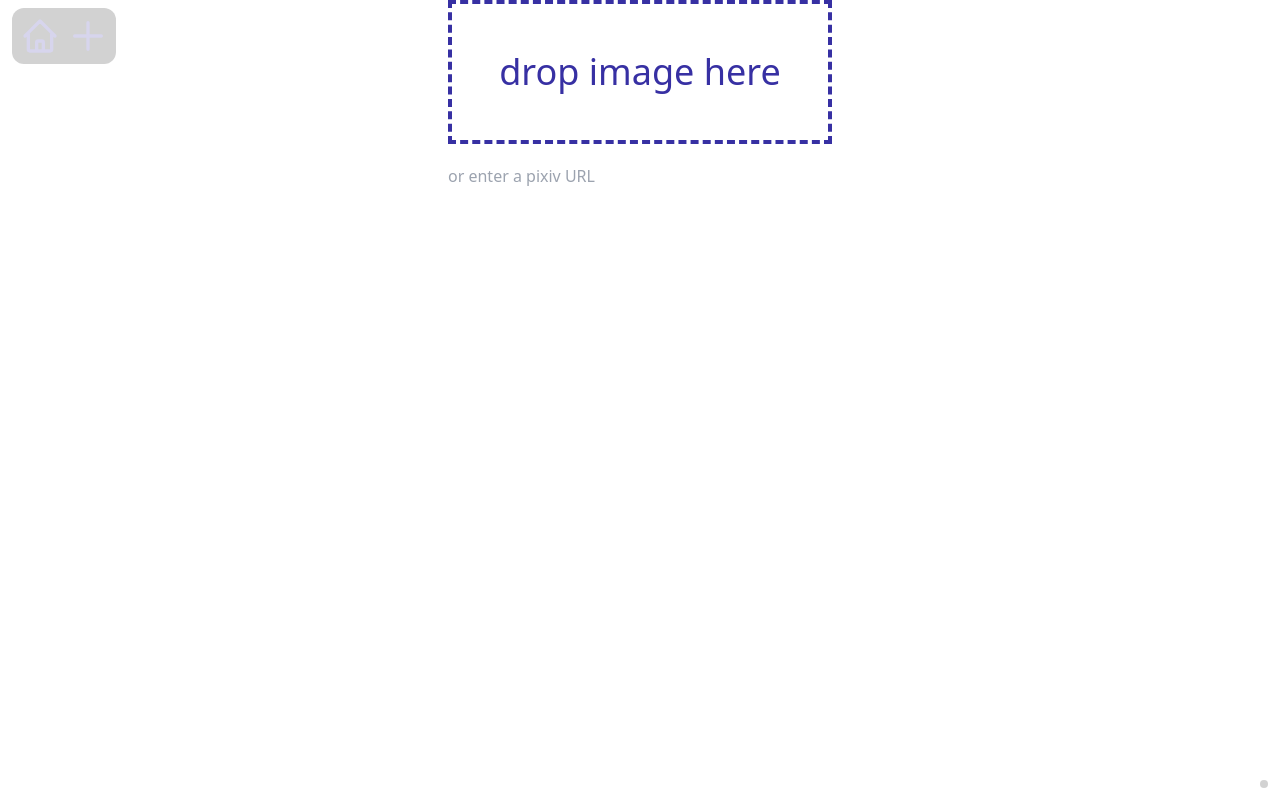
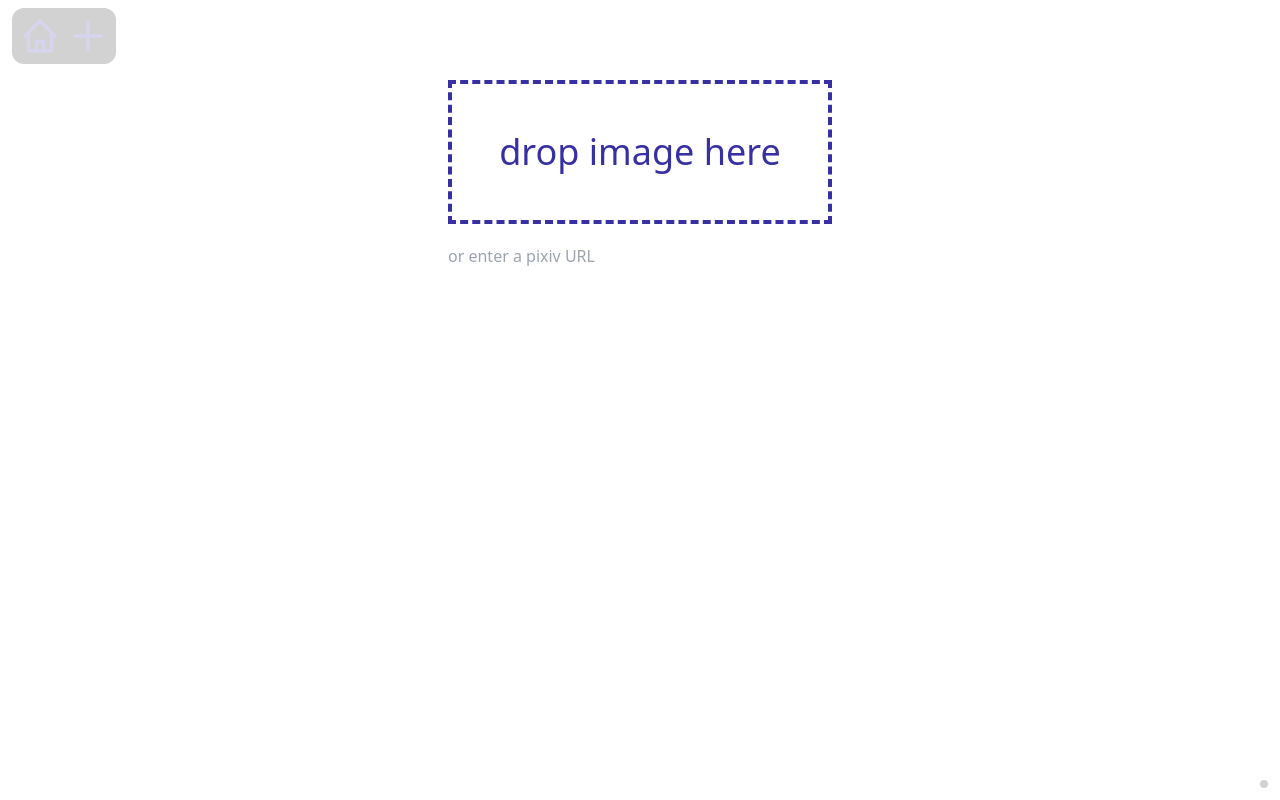
Before and after one commit to Lichthagel/teruko-legacy, a React (Vite) app in the folder teruko-client/: page /new in a window 1280 px wide. Built offline with nearby package versions, Linux system fonts and the light colour scheme; what apollo-upload-client would draw is missing.

Commit message:
leave  space for navigation

```diff
--- a/teruko-client/src/routes/image/edit.tsx
+++ b/teruko-client/src/routes/image/edit.tsx
@@ -90,7 +90,7 @@ const EditImage = () => {
 
     return (
         <Fragment>
-            <div className="flex flex-row items-center">
+            <div className="flex flex-row items-center mt-20">
                 <Link to={{ pathname: `/${id}`, search: `?${searchParams.toString()}` }} replace>
                     <ArrowLeftIcon className="w-8 h-8" />
                 </Link>
--- a/teruko-client/src/routes/new.tsx
+++ b/teruko-client/src/routes/new.tsx
@@ -69,7 +69,7 @@ const New = () => {
     ]);
 
     return (
-        <div className="flex flex-col items-center">
+        <div className="flex flex-col items-center mt-20">
             <div
                 onDragOver={handleDragOver}
                 onDrop={handleDrop}
--- a/teruko-client/src/routes/tag.tsx
+++ b/teruko-client/src/routes/tag.tsx
@@ -155,7 +155,7 @@ const Tag = () => {
 
     return (
         <Fragment>
-            <div className="my-3 flex flex-row items-center">
+            <div className="my-3 flex flex-row items-center mt-20">
                 <Heading loading={loading} data={data} slug={slug} />
                 <div className="flex-grow"></div>
                 <SortToggle />
```
